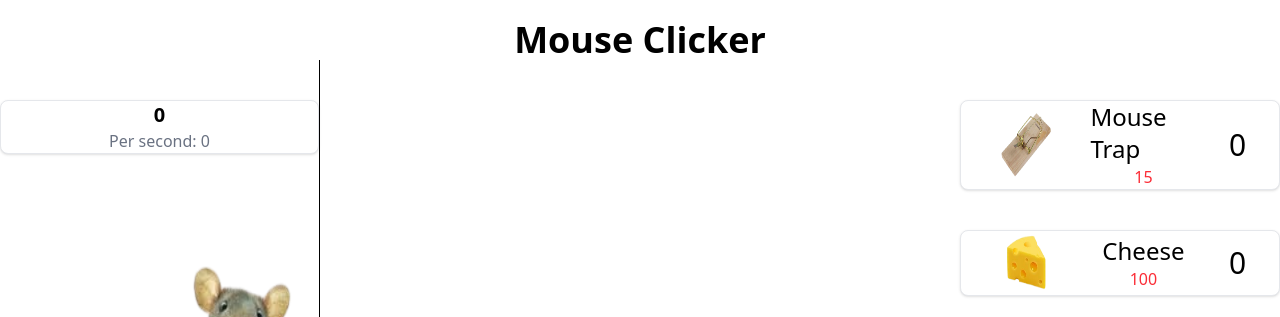
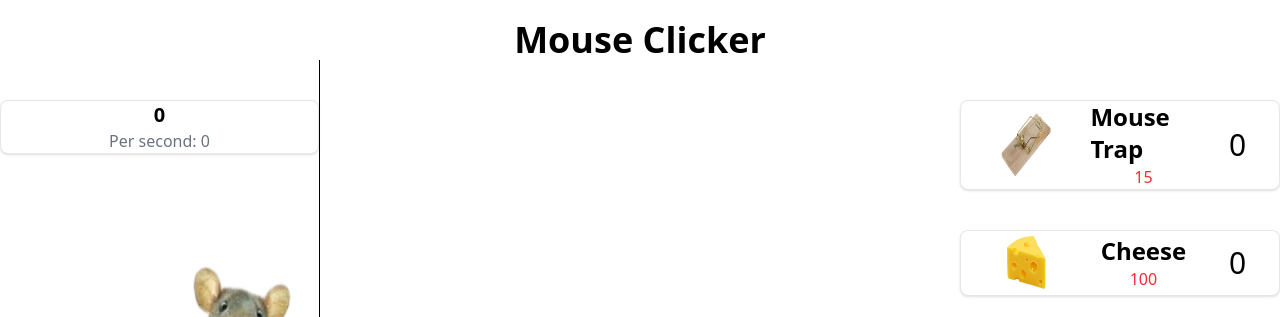
Before and after one commit to iVlastart/MouseClicker, a React (Vite) app: page / in a window 1280 px wide. Shown: the top 317 px of the page. Built offline with nearby package versions, Linux system fonts and the light colour scheme.

Commit message:
Fixed some styling

```diff
--- a/src/components/upgrade.tsx
+++ b/src/components/upgrade.tsx
@@ -15,7 +15,7 @@ export const Upgrade = ({img, name, price, setPrice, count, setCount, mouse, bon
                             onClick={handlePurchase}>
             <img src={img} alt="Mouse Trap" className="w-16 h-16"/>
             <div className="flex flex-col w-1/3 items-center">
-                <span className="text-2xl">
+                <span className="text-lg md:text-2xl font-semibold">
                     {name}
                 </span>
                 <span className={`${mouse.mouseCount>=price?'text-green-500':'text-red-500'}`}>
```
